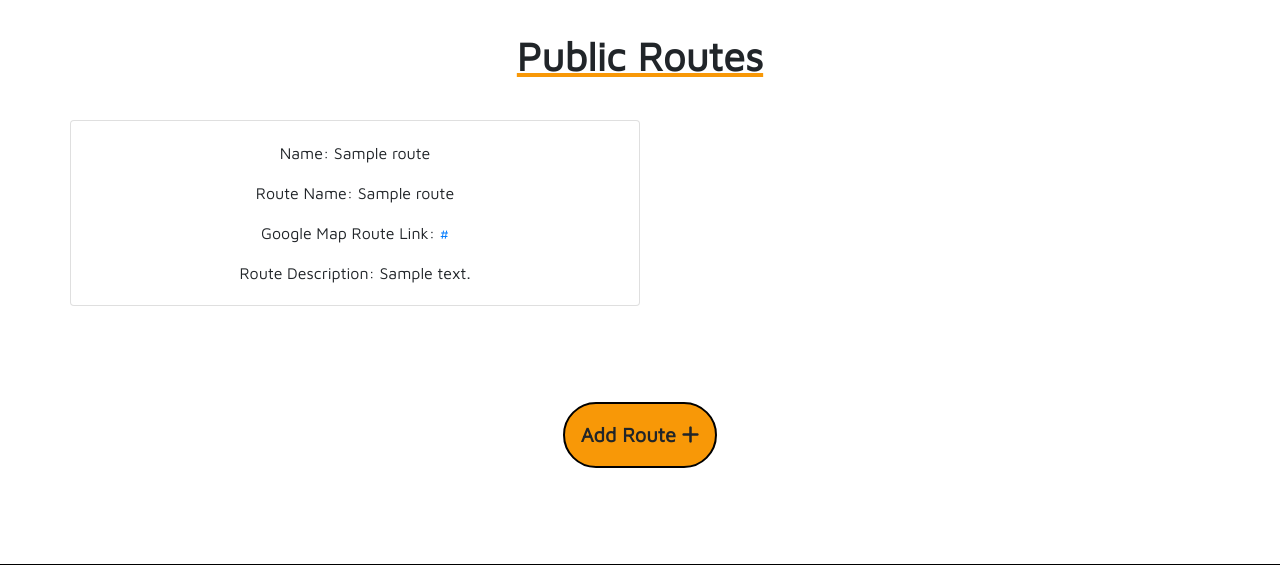
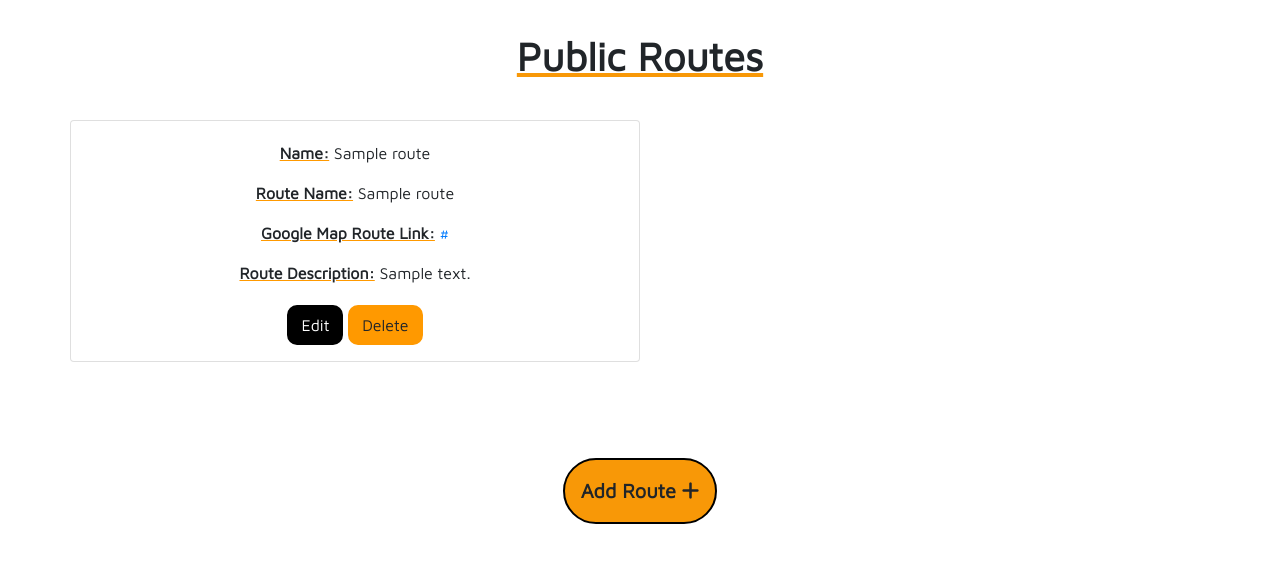
Before and after one commit to Jmurray1989/Skoot-Route, a Flask app: page /publicroutes in a window 1280 px wide. Shown: the part 96-661 px from the top of the page. Run offline with Flask 2, Linux system fonts and the light colour scheme; a database or web service that is not in the repository returns one stand-in record (values such as "Sample title"); some libraries are stand-ins or nearby versions.

Commit message:
added edit and delete butttons to public route cards

```diff
--- a/static/css/style.css
+++ b/static/css/style.css
@@ -367,12 +367,46 @@ h1.public-header {
     padding: 2rem;
 }
 
-/*Button*/
+/*Cards*/
+
+.label {
+    font-weight: bolder;
+    text-decoration: underline rgb(255, 153, 0);
+
+}
+
+
+
+/*Buttons*/
 
 .addroute-button {
   text-align: center;
   margin-top: 5rem;
   margin-bottom: 5rem;
+}
+
+a.btn.edit_btn {
+    background-color: #000000;
+    color: #ffffff;
+    border: 2px #000000 solid;
+    border-radius: 10px;
+    margin-bottom: 1rem;
+}
+
+a.btn.delete_btn {
+    background-color: rgb(255, 153, 0);
+    border: 2px rgb(255, 153, 0) solid;
+    border-radius: 10px;
+     margin-bottom: 1rem;
+}
+
+a.btn.delete_btn:hover {
+    background-color: #000000;
+    color: #ffffff;
+}
+
+a.btn.edit_btn:hover {
+    background-color: rgb(255, 153, 0);
 }
 
 /*-------------------------------------Add Routes---------------------------------------------*/
--- a/templates/publicroutes.html
+++ b/templates/publicroutes.html
@@ -15,11 +15,19 @@
             <span class="label">Route Name:</span> {{ route.route_name }}
           </p>
           <p class="card-text">
-            <span class="label">Google Map Route Link:</span> <a href="{{ route.map_link }}" target="_blank">{{ route.map_link }}</a>
+            <span class="label">Google Map Route Link:</span>
+            <a href="{{ route.map_link }}" target="_blank"
+              >{{ route.map_link }}</a
+            >
           </p>
           <p class="card-text">
-            <span class="label">Route Description:</span> {{ route.route_description }}
+            <span class="label">Route Description:</span> {{
+            route.route_description }}
           </p>
+        </div>
+        <div class="buttons text-center">
+          <a type="button" class="btn edit_btn">Edit</a>
+          <a type="button" class="btn delete_btn">Delete</a>
         </div>
       </div>
       {% endfor %}
```
